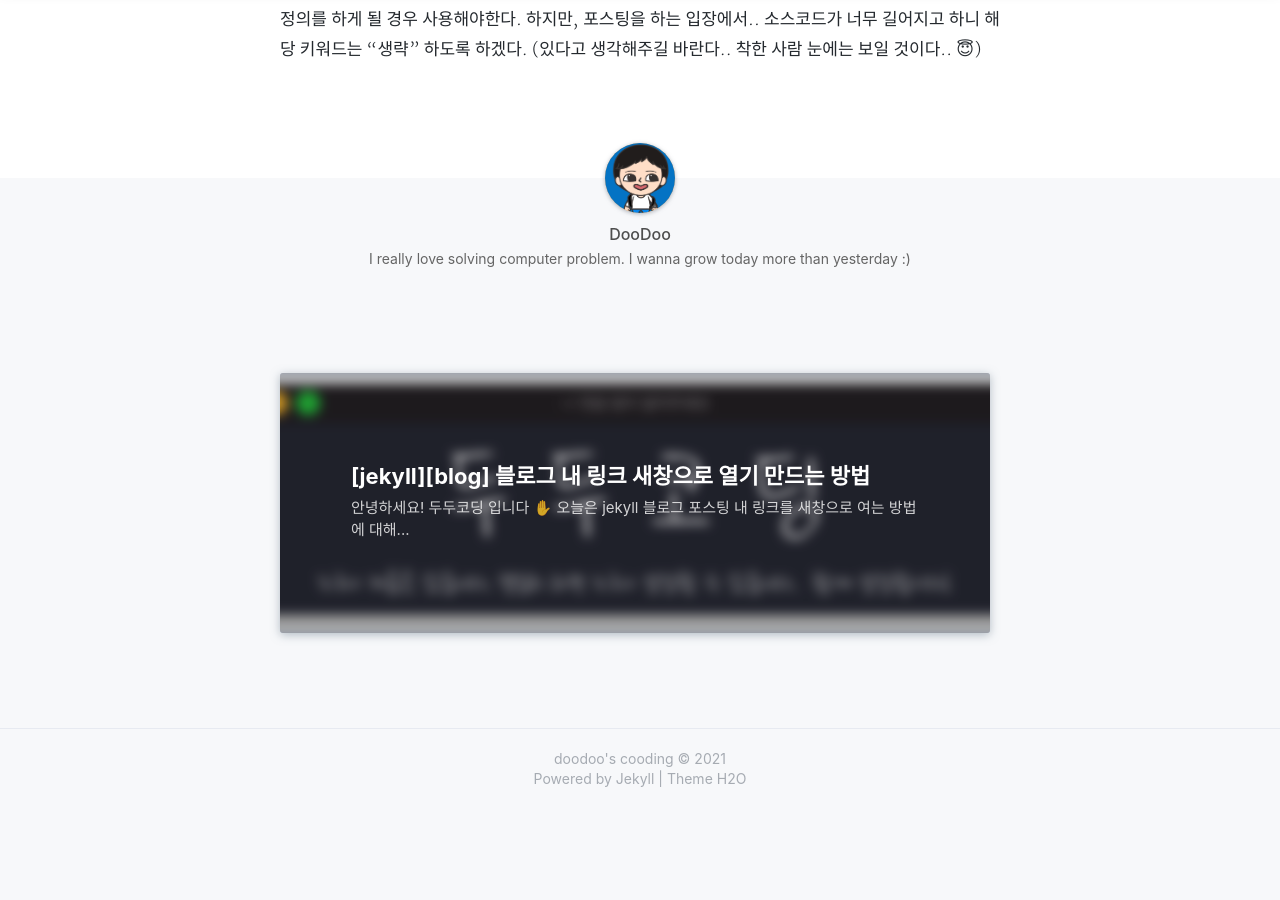
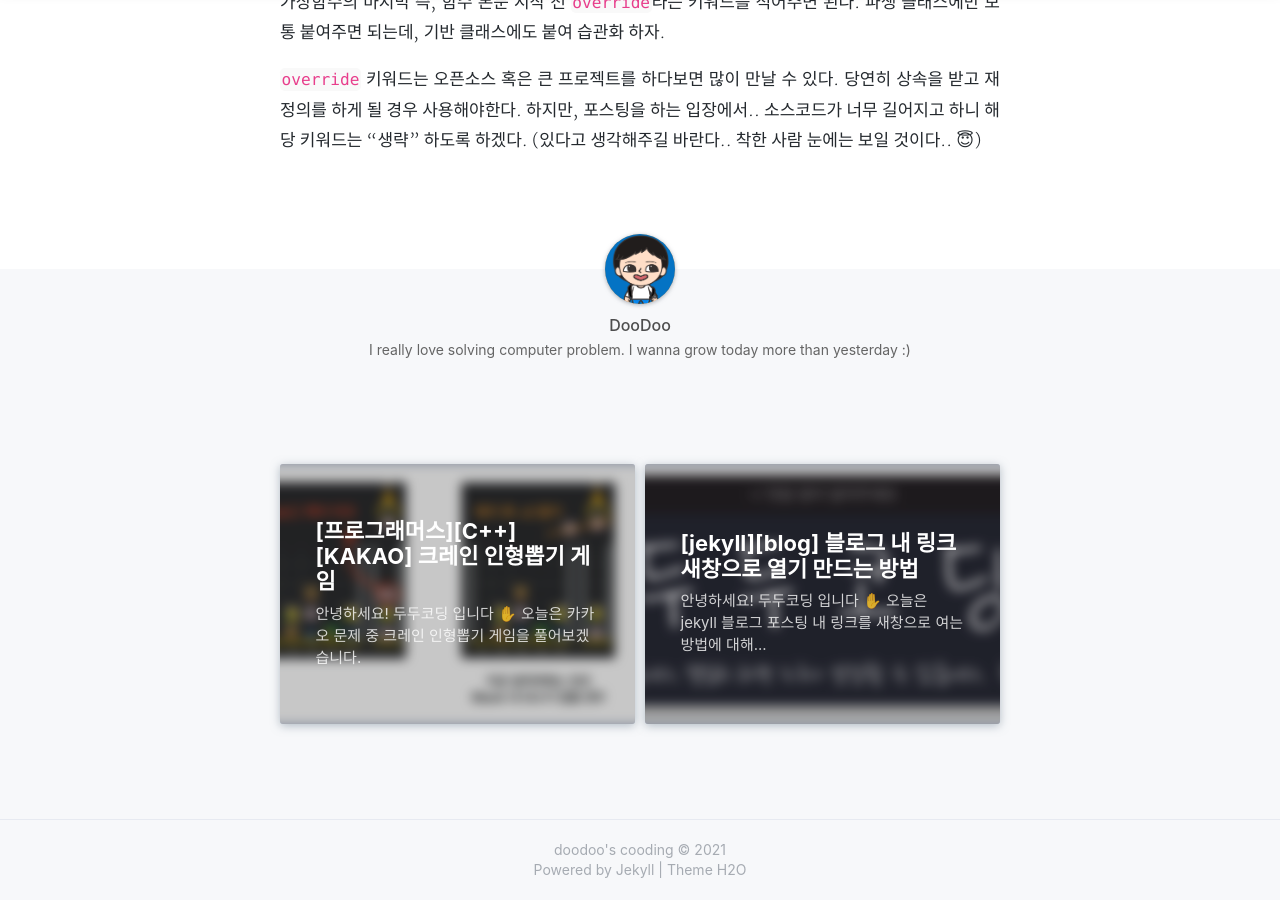
Before and after one commit to 0xd00d00/0xd00d00.github.io, a Jekyll site: the page built from _posts/2021-07-26-design_pattern_3.md, in a window 1280 px wide and 900 px high, scrolled down 5855 px. Built offline with Jekyll 4.4.1, drawn with Linux system fonts in a browser that asks for light colours; nearby versions of some CDN libraries; some web fonts are replaced; comment, search, counter and statistics services are not loaded; a style sheet for code colours, icons or effects is not loaded; before the commit the page ends 6664 px from its top, so only the background shows below that; some of the changed lines change nothing that is shown.

Commit message:
[post] add posting for programmers

````diff
--- a/_posts/2021-07-26-design_pattern_3.md
+++ b/_posts/2021-07-26-design_pattern_3.md
@@ -79,7 +79,7 @@ int main()
 기반클래스를 활용해 파생클래스를 가리킬 수 있는 개념을 *Upcasting*이라고 했다.
 그렇다면, UpCasting은 언제 활용할까? 아래의 예시를 보자.
 
-![upcasting1](/assets/img/upcasting1.png)
+![upcasting1](/assets/img/upcasting1.png){: height="250px" width="850px"}
 
 위의 그림과 같이, 폴더 구조를 만든다고 생각해보자.
 
--- /dev/null
+++ b/_posts/2021-07-28-programmers_crane.md
@@ -0,0 +1,141 @@
+---
+layout: post
+author: doodoo
+title: "[프로그래머스][C++][KAKAO] 크레인 인형뽑기 게임"
+subtitle: "카카오 문제를 부숴봅시다 👊"
+date: 2021-07-28
+cover: /assets/img/crane.png
+tags: 프로그래머스 알고리즘 KAKAO
+sitemap :
+ changefreq : daily
+ priority : 1.0
+---
+안녕하세요! <span class="doodoo">두두코딩</span> 입니다 ✋ <br>
+오늘은 카카오 문제 중 크레인 인형뽑기 게임을 풀어보겠습니다.
+
+🖇 소스코드에 마우스를 올리고 <span class="tip">copy</span> 버튼을 누를 경우 더 쉽게 복사할 수 있습니다!
+
+궁금한 점, 보안점 남겨주시면 성실히 답변하겠습니다. 😁 <br>
+\+ 감상평 댓글로 남겨주시면 힘이됩니다. 🙇
+
+### 문제
+해당문제는 카카오 2019년 개발자 겨울 인턴십 문제입니다. 문제를 보시려면
+[여기](https://programmers.co.kr/learn/courses/30/lessons/64061)를 눌러서
+확인해주세요 (저작권 문제 때문에 링크로 공유드립니다 😂)
+
+### 풀이
+해당 문제는 `stack`자료구조를 활용하면 쉽게 풀 수 있다. 해당 문제는 level1
+문제라 쉽게 풀 수 있는 문제이다. (만약 풀지 않았다면, 접근과정을 보기 전에
+풀어보고 코드를 확인하기 바란다. 🤗)
+
+### 접근과정
+해당 문제를 접근하는 것은 어렵지 않았다. 문제 자체에서 주는 시그널도 있어 더욱
+쉽게 느껴진 것 같다. 가장 크게 느낀 시그널은 문제의 그림이다. 문제에서 배열에 넣는 부분을 그림으로 표현하는데, 해당 그림을 보면 아.. 딱 `stack` 혹은
+`queue`로 접근하면 되겠구나 하는 생각이 들었다. 본인은 `stack`이 적절한 것 같아
+해당 자료구조를 활용해 문제를 해결하였다.
+
+이 문제를 해결하기 위해서는 `stack`의 `top()`, `pop()`, `push()` 함수의 정확한
+사용법을 알아야한다. (만약 모른다면, Google에 how to use stack in C++ 이라고
+		검색해보자! 😎)
+
+*❗ 문제 접근 과정을 구체적으로 생각해보자.*
+
+문제에서는 `move`라는 배열이 주어지고, `move`값을 하나의 `board`의 열 (세로
+		축)으로 참고한다. `board`의 열에서 0이 아닌 부분 가장 최상위에 있는 요소를 뽑아낸다.
+
+이후 해당 요소를 `stack`이라는 자료구조에 넣어야한다. 넣기 전 `stack`의 마지막
+요소가 현재 집어 넣을 요소와 동일한지 확인한다.
+
+만약 요소가 동일하다면, 문제에서 주어진 것 처럼 상쇄 시키고, 상쇄 시킨 요소를
+카운팅하면 된다.
+
+만약 요소가 동일하지 않다면, `push()`를 활용해 현재 `stack`에 넣어 주면 된다.
+
+해당 과정을 그림으로 표현해보았다.
+
+![crane](/assets/img/crane.png)
+
+그림을 통해 위의 접근과정을 다시 생각해보자.
+
+1. `move` 값을 활용해 첫 번째 열의 최상단 요소 (*어피치*)를 꺼낸다.
+2. *어피치*를 넣기 전 `stack`의 최상단 요소가 동일한 *어피치* 인지 확인한다.
+	* 만약 *어피치*가 동일하다면, 상쇄 시키고 "+2"를 정답에 추가해준다.
+	* 만약 *어피치*가 ₩아닌 다른 요소 (*프로도*)일 경우, `stack`에 그냥
+	`push()`하고 동일한 과정을 반복 수행한다.
+
+### 소스코드
+```cpp
+#include <stack>
+#include <string>
+#include <vector>
+
+using namespace std;
+
+int solution(vector<vector<int>> board, vector<int> moves) {
+    int answer = 0;
+    int depth = board.size();
+    stack<int> s;
+
+    for (int i = 0; i < moves.size(); i++) {
+        for (int j = 0; j < depth; j++) {
+            if (board[j][moves[i]-1]) {
+                if (!s.empty() && s.top() == board[j][moves[i]-1]) {
+                    answer += 2;
+                    s.pop();
+                } else {
+                    s.push(board[j][moves[i]-1]);
+                }
+                board[j][moves[i]-1] = 0;
+                break;
+            }
+        }
+    }
+    return answer;
+}
+```
+
+### Appendix
+주석이 달린 소스코드이다.
+
+```cpp
+#include <stack>
+#include <string>
+#include <vector>
+
+using namespace std;
+
+int solution(vector<vector<int>> board, vector<int> moves) {
+    int answer = 0;
+    int depth = board.size();
+    // stack 할당, #include<stack> 필요함.
+    stack<int> s;
+
+    /* move 값을 돌고 하나의 열을 선택함. */
+    for (int i = 0; i < moves.size(); i++) {
+        /* 행을 증가시켜가며, 확인해본다 */
+        for (int j = 0; j < depth; j++) {
+            /* 0이 아닐 경우 하나의 요소를 픽해야함 */
+            if (board[j][moves[i]-1]) {
+                /* 요소가 동일 할 경우 상쇄 */
+                if (!s.empty() && s.top() == board[j][moves[i]-1]) {
+                    answer += 2;
+                    s.pop();
+                } else {
+                    /* 상쇄가 되지 않으면, push() */
+                    s.push(board[j][moves[i]-1]);
+                }
+                /* 값을 사용한 후 없음으로 처리 */
+                board[j][moves[i]-1] = 0;
+                break₩;
+            }
+        }
+    }
+    return answer;
+}
+```
+
+행렬을 어떻게 접근하는지 잘 구별 하는게 좋다. 구체적으로, 2차원 배열을 어떤 방식으로 x,
+	y축을 움직이는지 확실하게 정리해놓는 것이 좋을 것 같다. 만약 어떤 시험을
+	치르거나 할 때, 해당 부분이 햇갈려 늦게 풀게 되면 진정으로 어려운 부분에서
+	고민할 시간이 줄어든다. 최대한 시간을 아낄 수 있는 부분을 아끼는 습관을 들이는
+	것이 좋을 것 같다👊
````
Also changed, not shown: assets/img/crane.png (added).
